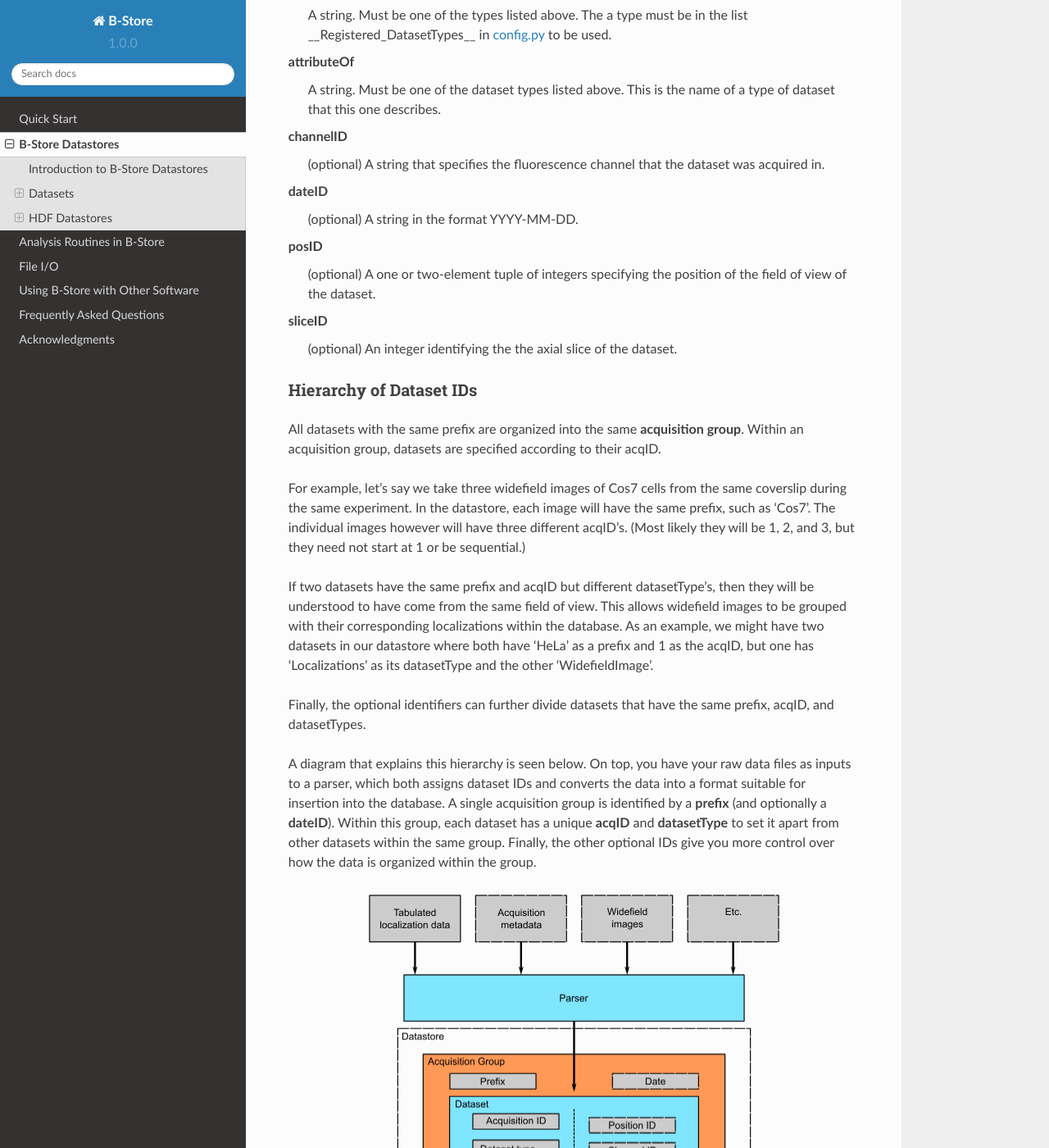
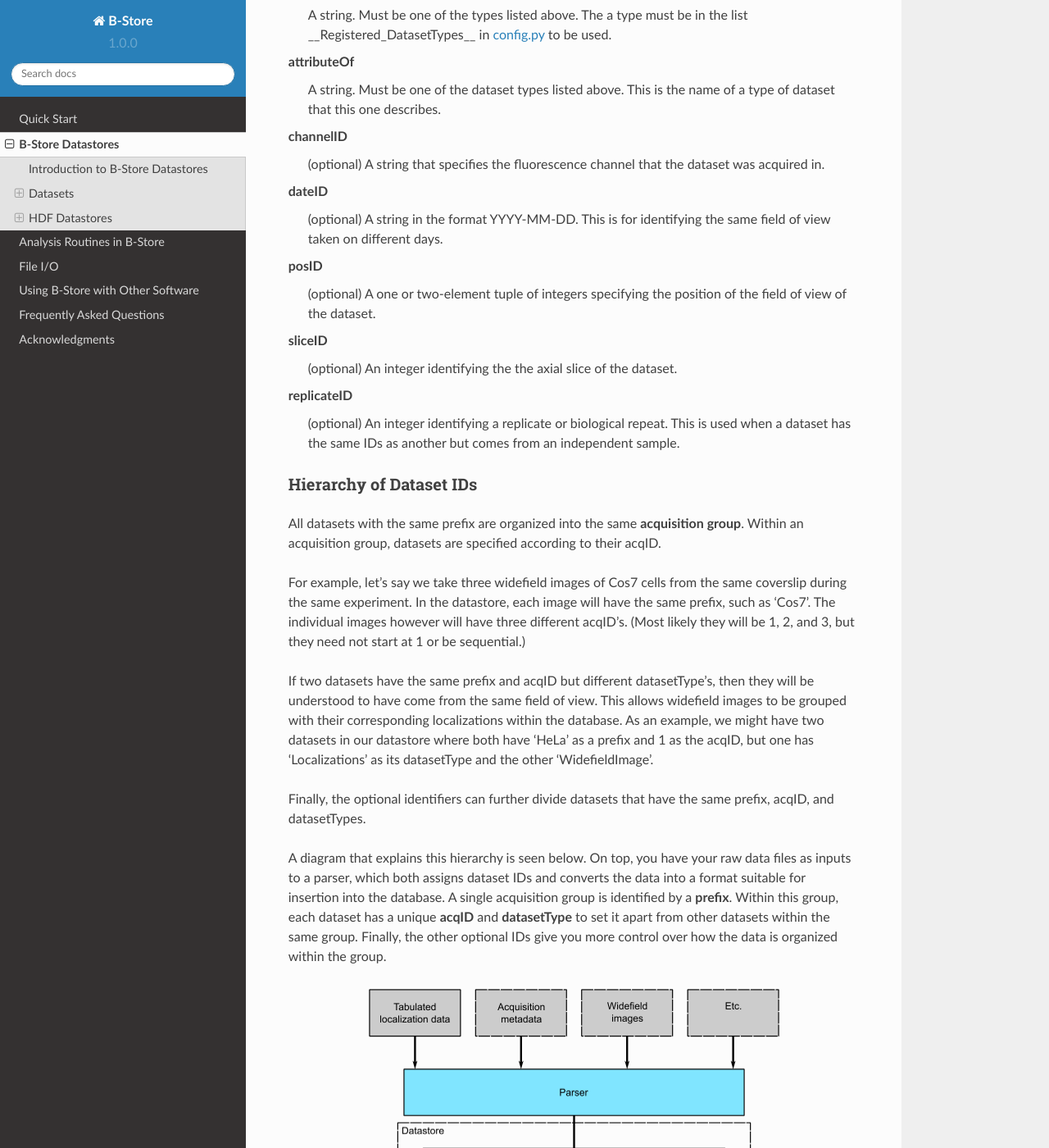
Before and after one commit to kmdouglass/bstore, a Sphinx documentation site: the page built from docs/database.rst, in a window 1280 px wide and 1400 px high, scrolled down 1716 px. Shown: the whole window at 82% size. Built offline with Sphinx 7.4.7 and the Read the Docs theme 2.0.0, drawn with Linux system fonts in a browser that asks for light colours.

Commit message:
Added replicateID to datasetIDs and fixed inconsistent key generation with dateIDs. Docs need updating.

```diff
--- a/docs/database.rst
+++ b/docs/database.rst
@@ -96,7 +96,8 @@ channelID
     the dataset was acquired in.
 
 dateID
-    (optional) A string in the format YYYY-MM-DD.
+    (optional) A string in the format YYYY-MM-DD. This is for
+    identifying the same field of view taken on different days.
 
 posID
     (optional) A one or two-element tuple of integers specifying the
@@ -105,6 +106,11 @@ posID
 sliceID
     (optional) An integer identifying the the axial slice of the
     dataset.
+
+replicateID
+    (optional) An integer identifying a replicate or biological
+    repeat. This is used when a dataset has the same IDs as another
+    but comes from an independent sample.
 
 .. _config.py: https://github.com/kmdouglass/bstore/blob/master/bstore/config.py
 
@@ -135,11 +141,11 @@ have the same prefix, acqID, and datasetTypes.
 A diagram that explains this hierarchy is seen below. On top, you have
 your raw data files as inputs to a parser, which both assigns dataset
 IDs and converts the data into a format suitable for insertion into
-the database. A single acquisition group is identified by a **prefix**
-(and optionally a **dateID**). Within this group, each dataset has a
-unique **acqID** and **datasetType** to set it apart from other
-datasets within the same group. Finally, the other optional IDs give
-you more control over how the data is organized within the group.
+the database. A single acquisition group is identified by a
+**prefix**. Within this group, each dataset has a unique **acqID** and
+**datasetType** to set it apart from other datasets within the same
+group. Finally, the other optional IDs give you more control over how
+the data is organized within the group.
 
 .. image:: ../images/dataset_logic.png
    :scale: 50%
```
Also changed, not shown: other parts of docs/database.rst (+1 -1 lines), CHANGELOG.md (+14 -0 lines), 10 other files.
